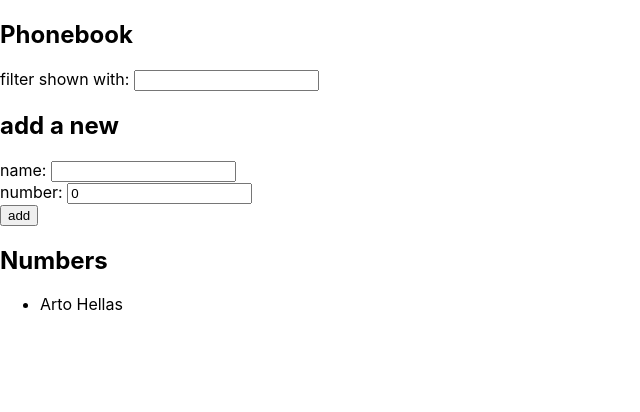
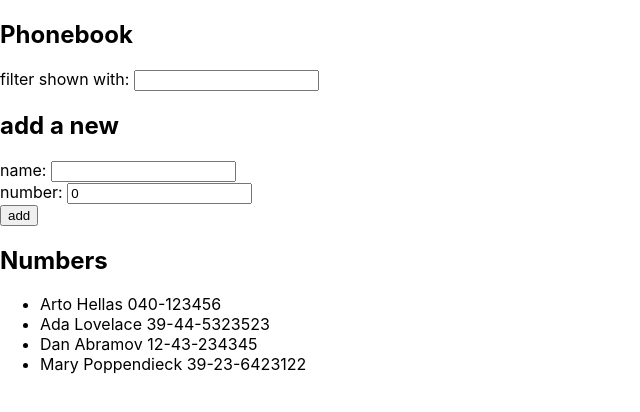
Before and after one commit to UponTheSky/fullstackopen, a React (Create React App) app in the folder projects/frontend/: page / in a window 1280 px wide. Shown: the top 412 px of the page, without its empty margins (0-640 px from the left). Built offline with nearby package versions, Linux system fonts and the light colour scheme; data requests are answered from the project's data file.

Commit message:
part2: ex.2.11

```diff
--- a/projects/frontend/src/App.tsx
+++ b/projects/frontend/src/App.tsx
@@ -1,4 +1,6 @@
-import React, { useState, ChangeEventHandler, FormEventHandler } from 'react';
+import React, { useState, ChangeEventHandler, FormEventHandler, useEffect } from 'react';
+
+import axios from 'axios';
 
 import { PersonType } from './types';
 
@@ -13,6 +15,16 @@ const App = () => {
   const [newName, setNewName] = useState<PersonType['name']>('');
   const [newNumber, setNewNumber] = useState<PersonType['number']>(0);
   const [searchedName, setSearchedName] = useState('');
+
+  useEffect(() => {
+    const fetchPersons = async () => {
+      const fetchedData = await axios.get<Partial<PersonType>[]>('http://localhost:3001/persons');
+      const fetchedPersons = fetchedData.data;
+      setPersons(fetchedPersons);
+    };
+
+    fetchPersons();
+  }, []);
 
   const handleNameInput: ChangeEventHandler<HTMLInputElement> = (event) => {
     setNewName(event.target.value);
--- a/projects/frontend/src/components/Filter.tsx
+++ b/projects/frontend/src/components/Filter.tsx
@@ -5,7 +5,7 @@ interface FilterProps {
   onChangeHandler: ChangeEventHandler<HTMLInputElement>;
 }
 
-export function Filter({ text, onChangeHandler }) {
+export function Filter({ text, onChangeHandler }: FilterProps) {
   return (
     <div>
       filter shown with: <input value={text} onChange={onChangeHandler} />
```
